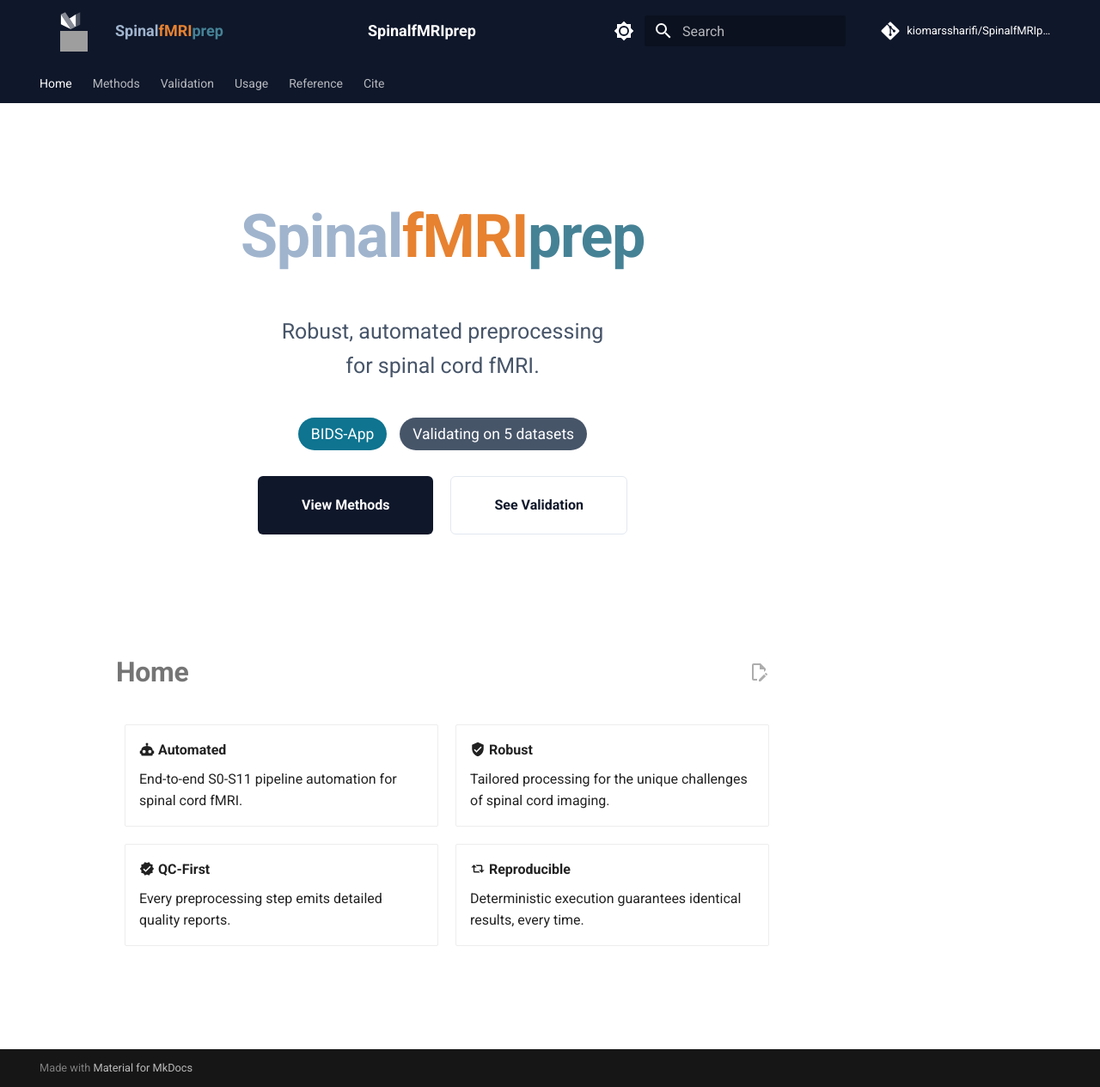
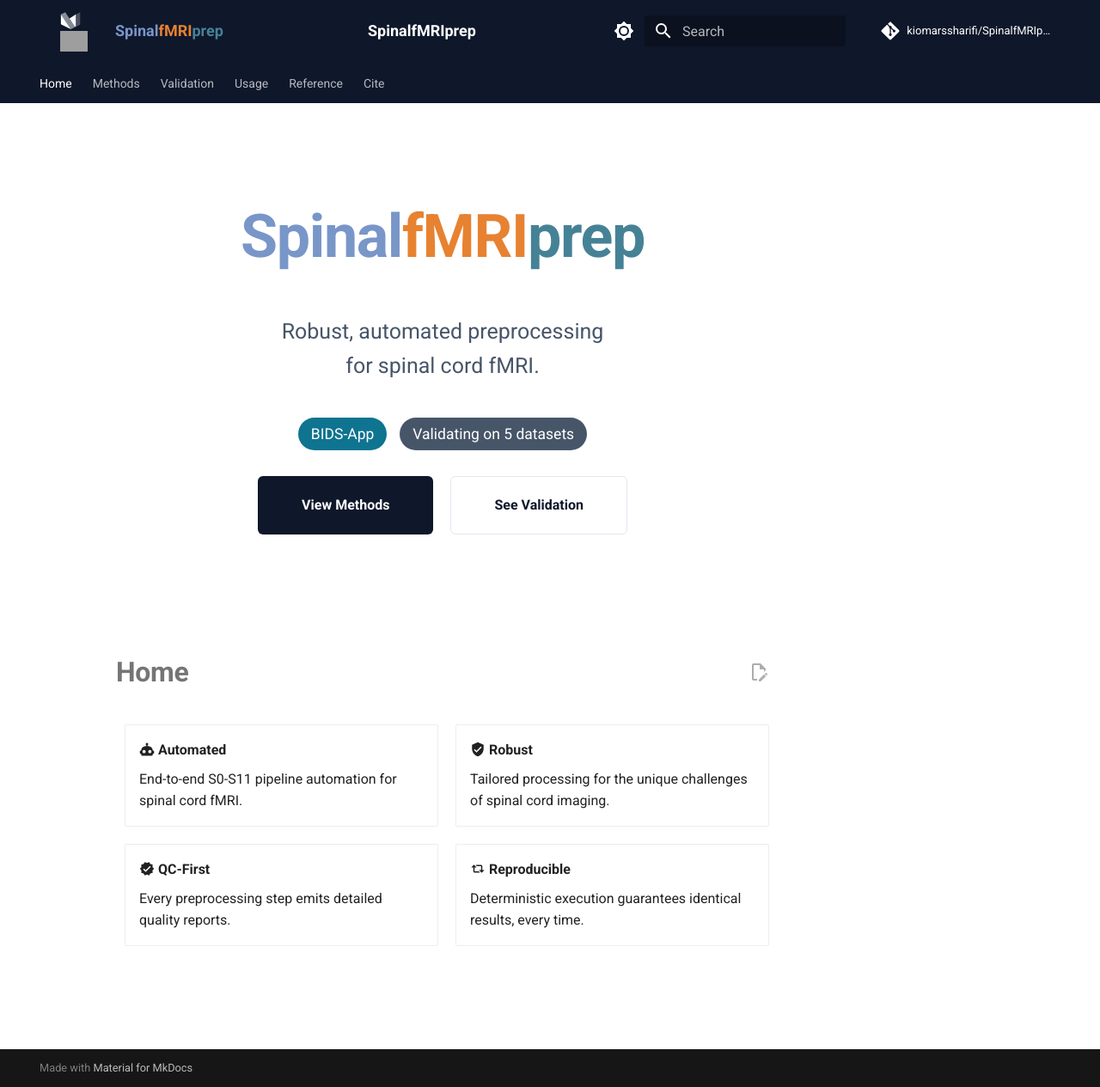
Before and after one commit to SpinalfMRIprep/SpinalfMRIprep, an MkDocs documentation site: the page built from docs/index.md, in a window 1280 px wide and 1265 px high. Shown: the whole window at 86% size. Built offline with MkDocs 1.6.1 and Material for MkDocs 9.7.7, drawn with Linux system fonts in a browser that asks for light colours; comment, search, counter and statistics services are not loaded; grey boxes are pictures that could not be loaded.

Commit message:
docs: finalize Spinal color - Light Slate Blue rgb(120,150,200)

```diff
--- a/docs/assets/css/extra.css
+++ b/docs/assets/css/extra.css
@@ -14,8 +14,7 @@
   --md-shadow-z2: none;
 
   /* SpinalfMRIprep Brand Colors */
-  /* Option C: Steel Gray-Blue for Spinal */
-  --tx-brand-spinal: rgb(160, 180, 205);
+  --tx-brand-spinal: rgb(120, 150, 200);
   --tx-brand-fmri: rgb(231, 130, 49);
   --tx-brand-prep: rgb(70, 130, 150);
 }
```
